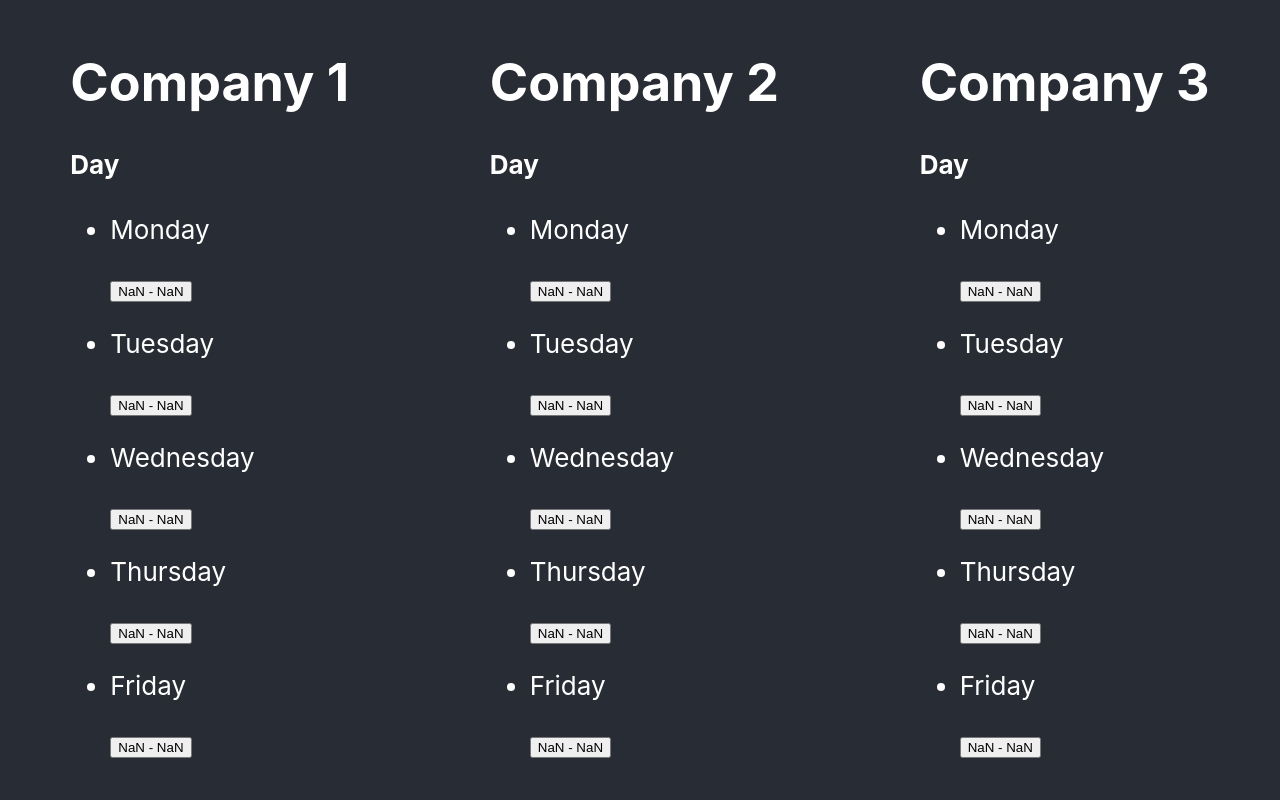
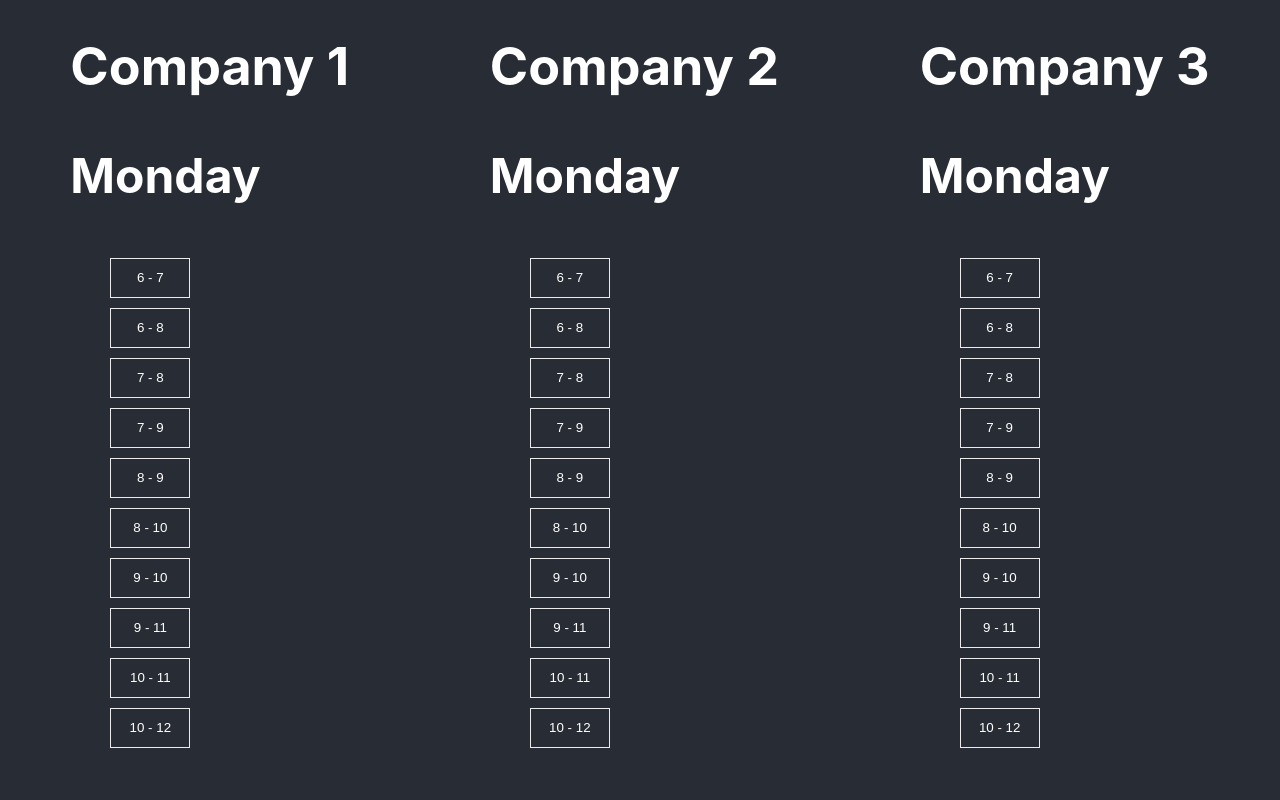
Before and after one commit to michaeleze/time-slot, a React (Create React App) app: page / in a window 1280 px wide. Shown: the top 800 px of the page. Built offline with nearby package versions, Linux system fonts and the light colour scheme.

Commit message:
created time slot

```diff
--- /dev/null
+++ b/src/component/time-slot/index.css
@@ -0,0 +1,26 @@
+.day {
+  font-weight: bold;
+  font-size: 3rem;
+}
+
+.timeList {
+  display: block;
+}
+
+.timeSlot {
+  background: none;
+  box-shadow: none;
+  border: 1px solid #ebebeb;
+  color: white;
+  height: 40px;
+  width: 80px;
+  margin: 5px auto;
+  box-sizing: border-box;
+  cursor: pointer;
+
+}
+
+.timeSlot:hover {
+  background: white;
+  color: black;
+}
--- a/src/component/time-slot/index.tsx
+++ b/src/component/time-slot/index.tsx
@@ -1,23 +1,33 @@
-import React from "react";
-import { groupTimeSlots, getHours } from '../../utility';
+import React, {useState} from "react";
+import {groupTimeSlots, getHours} from '../../utility';
+import './index.css';
 
 const TimeSlot = (props: any) => {
-  const { timeSlots } = props;
+  const [state, setState] = useState();
+  const {timeSlots} = props;
   const groupedTimeSlot = groupTimeSlots(timeSlots);
 
   return (
     <>
-      <h4>Day</h4>
+      {
+        groupedTimeSlot.map(item => (
+          <>
+            <p className='day'>{item?.day}</p>
             <ul>
               {
-          groupedTimeSlot.map(item => (
-            <li>
-              <p>{item?.day}</p>
-              <button>{getHours(item?.start)} - {getHours(item?.end)}</button>
+                item?.slots?.map((slot: any) => (
+                  <li className="timeList">
+                    <button className="timeSlot">
+                      {getHours(slot?.start_time, slot?.end_time)}
+                    </button>
                   </li>
+
                 ))
               }
             </ul>
+          </>
+        ))
+      }
     </>
   )
 };
--- a/src/utility/index.ts
+++ b/src/utility/index.ts
@@ -1,6 +1,6 @@
 const days = ["Sunday","Monday", "Tuesday", "Wednesday", "Thursday", "Friday", "Saturday"] // Days of the week;
 export const getDay = (arg: string)  => new Date(arg).getDay(); // Format date - get day
-export const getHours = (arg: string)  => new Date(arg).getHours(); // Format date - get hours
+export const getHours = (start: string, end: string)  => `${new Date(start).getHours()} - ${new Date(end).getHours()}`; // Format date - get hours
 
 export const groupTimeSlots = (timeSlots: any) => {
   // Filter Days of the weeks
```
Lines whose indentation alone changed are shown as unchanged.
